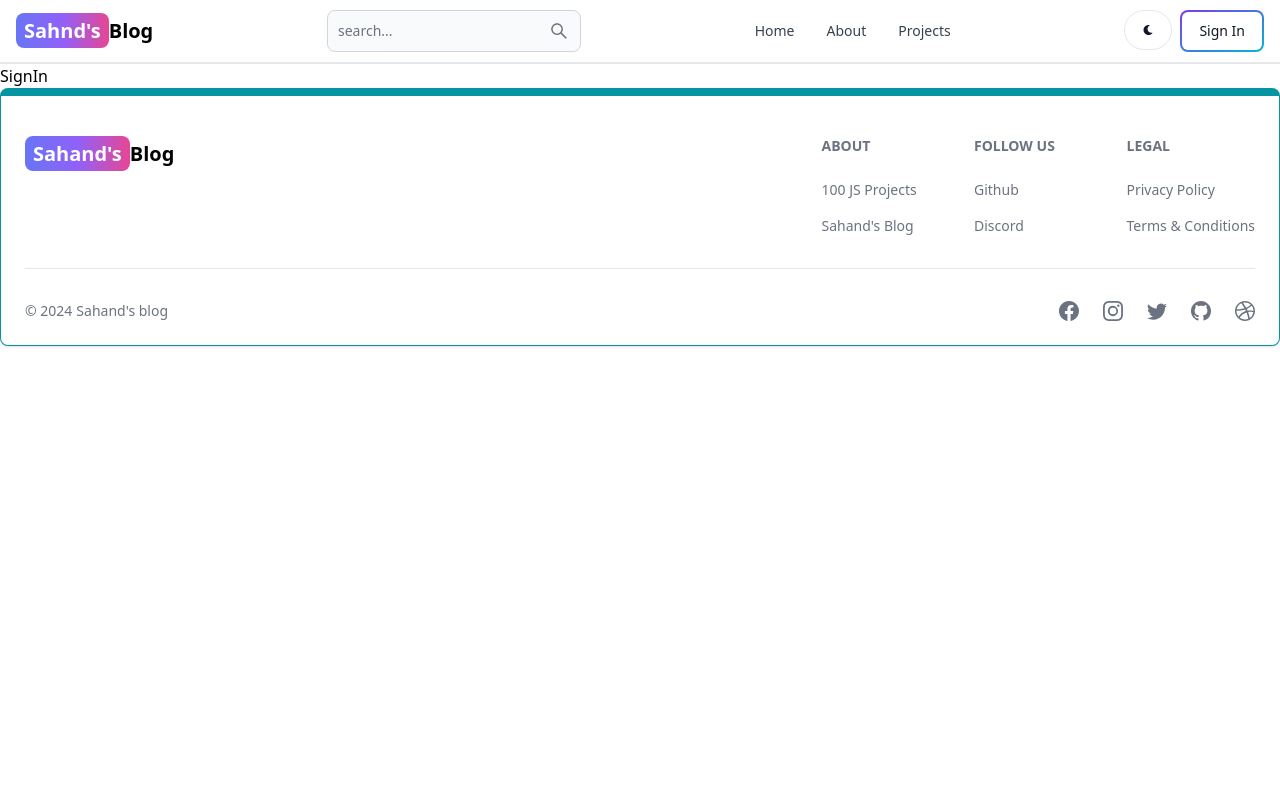
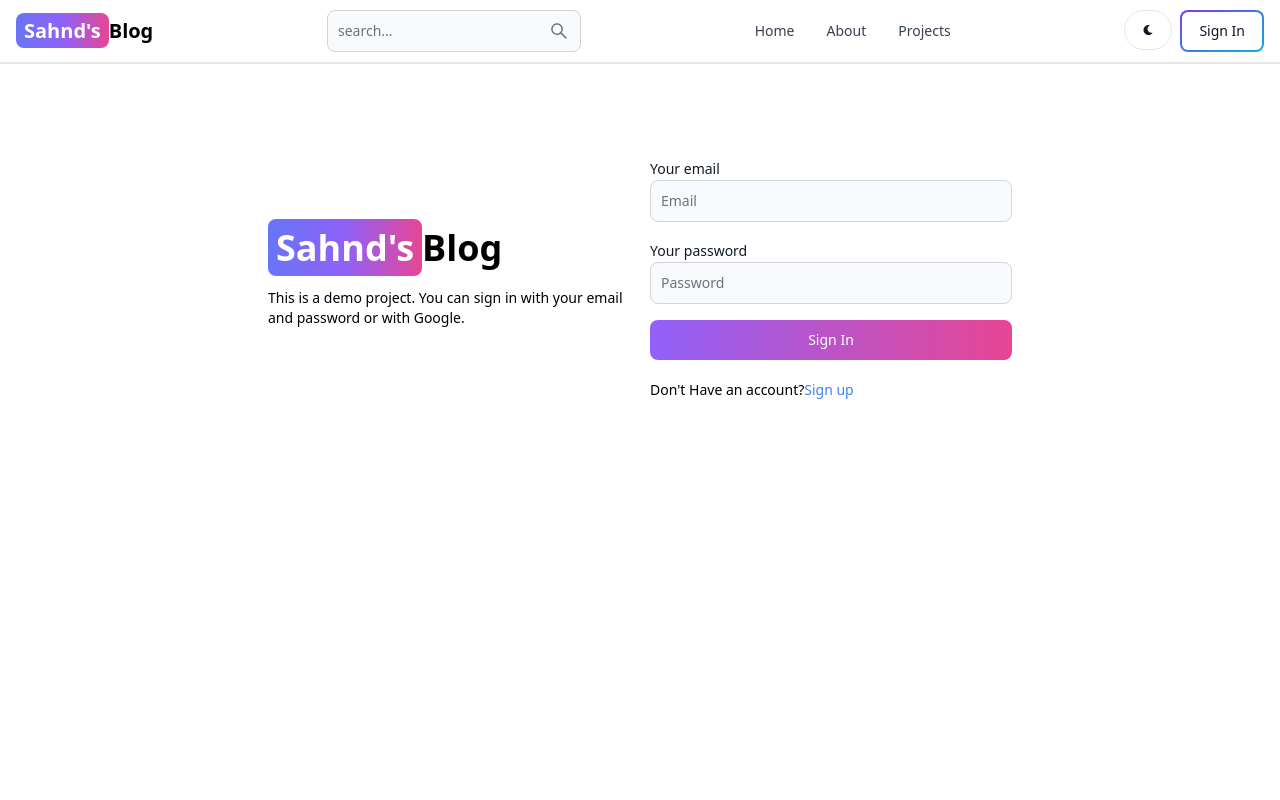
Before and after one commit to manojtalluri12/MERN-BLOG, a React (Vite) app in the folder client/: page /signin in a window 1280 px wide. Shown: the top 800 px of the page. Built offline with nearby package versions, Linux system fonts and the light colour scheme.

Commit message:
complete signin page functionality

```diff
--- a/client/src/pages/SignIn.jsx
+++ b/client/src/pages/SignIn.jsx
@@ -1,8 +1,111 @@
+import { Alert, Button, Label, Spinner, TextInput } from "flowbite-react";
+import { useState } from "react";
+import { Link, useNavigate } from "react-router-dom";
 
 const SignIn = () => {
+  const [formData, setFormData] = useState({});
+  const [errorMessage, setErrorMessage] = useState(null);
+  const [isLoading, setIsLoading] = useState(false);
+  const navigate = useNavigate();
+  const handleChange = (e) => {
+    setFormData({ ...formData, [e.target.id]: e.target.value.trim() });
+  };
+
+  const handleSubmit = async (e) => {
+    e.preventDefault();
+    if (!formData.email || !formData.password) {
+      return setErrorMessage("please Fill all fileds");
+    }
+    try {
+      setIsLoading(true);
+      setErrorMessage(null);
+      const res = await fetch("/api/auth/signin", {
+        method: "POST",
+        headers: { "Content-Type": "application/json" },
+        body: JSON.stringify(formData),
+      });
+      const data = await res.json();
+      if (data.success === false) {
+        return setErrorMessage(data.message);
+      }
+      setIsLoading(false);
+      if (res.ok) {
+        navigate("/");
+      }
+    } catch (error) {
+      setErrorMessage(error.message);
+      setIsLoading(false);
+    }
+  };
   return (
-    <div>SignIn</div>
-  )
-}
+    <div className="min-h-screen mt-20">
+      <div className=" flex p-3 max-w-3xl mx-auto flex-col md:flex-row md:items-center gap-5">
+        {/*left */}
+        <div className=" flex-1">
+          <Link to="/" className=" font-bold dark:text-white text-4xl">
+            <span className="px-2 py-1 bg-gradient-to-r from-indigo-500 via-purple-500 to-pink-500 rounded-lg text-white">
+              Sahnd's
+            </span>
+            Blog
+          </Link>
+          <p className="text-sm mt-5">
+            This is a demo project. You can sign in with your email and password
+            or with Google.
+          </p>
+        </div>
+        {/*Right */}
+        <div className=" flex-1">
+          <form className="flex flex-col gap-4" onSubmit={handleSubmit}>
+            <div className="">
+              <Label value="Your email" />
+              <TextInput
+                type="email"
+                placeholder="Email"
+                id="email"
+                onChange={handleChange}
+              />
+            </div>
+            <div className="">
+              <Label value="Your password" />
+              <TextInput
+                type="password"
+                placeholder="Password"
+                id="password"
+                onChange={handleChange}
+              />
+            </div>
+            <Button
+              gradientDuoTone="purpleToPink"
+              type="submit"
+              disabled={isLoading}
+            >
+              {isLoading ? (
+                <>
+                  <Spinner size="sm" />
+                  <span className="pl-3">Loading...</span>
+                </>
+              ) : (
+                "Sign In"
+              )}
+            </Button>
+          </form>
+          <div className="flex gap-2 text-sm mt-5">
+            <span>
+              Don't Have an account?
+              <Link to="/signup" className="text-blue-500">
+                Sign up
+              </Link>
+            </span>
+          </div>
+          {errorMessage && (
+            <Alert className="mt-5" color="failure">
+              {errorMessage}
+            </Alert>
+          )}
+        </div>
+      </div>
+    </div>
+  );
+};
 
-export default SignIn
+export default SignIn;
```
